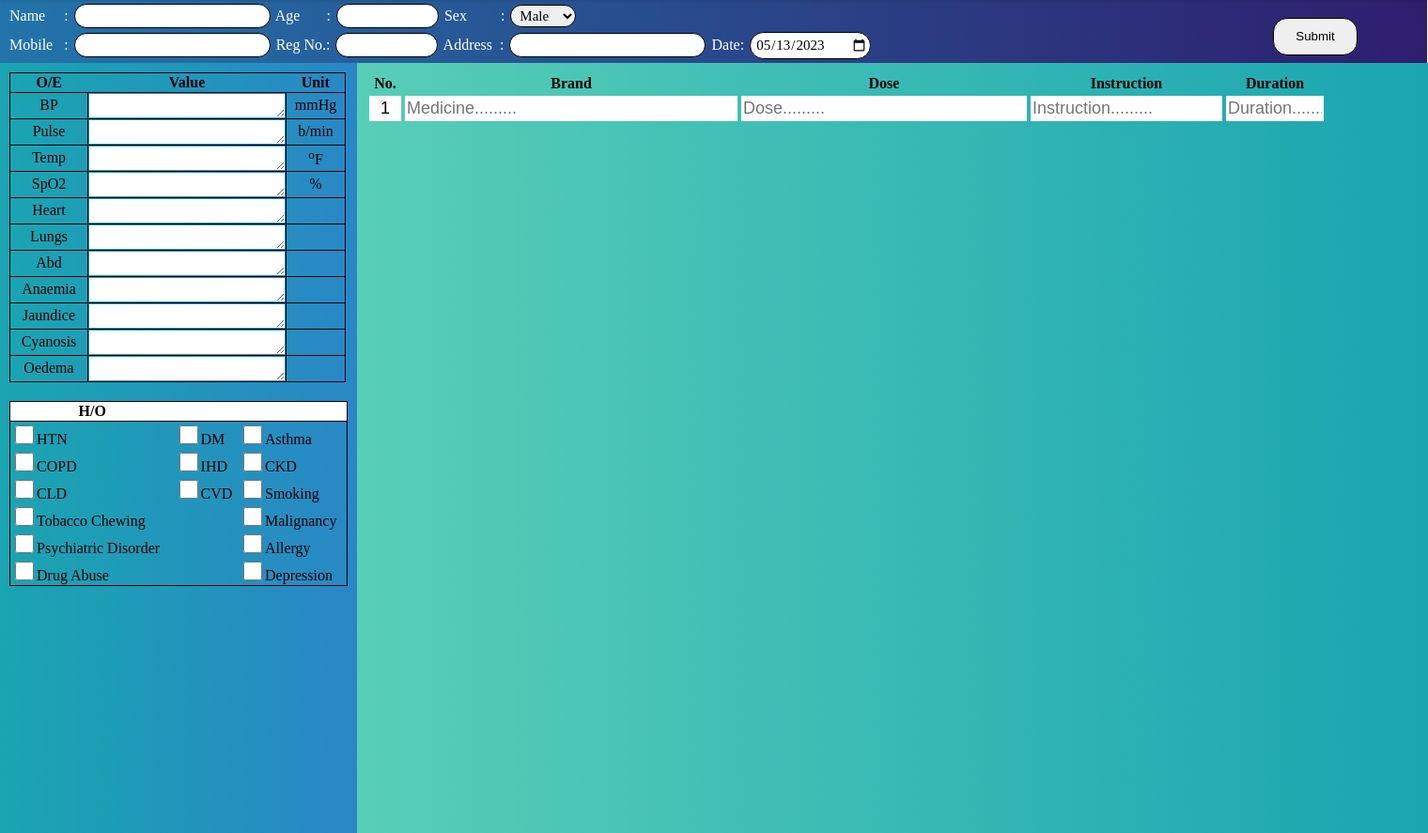
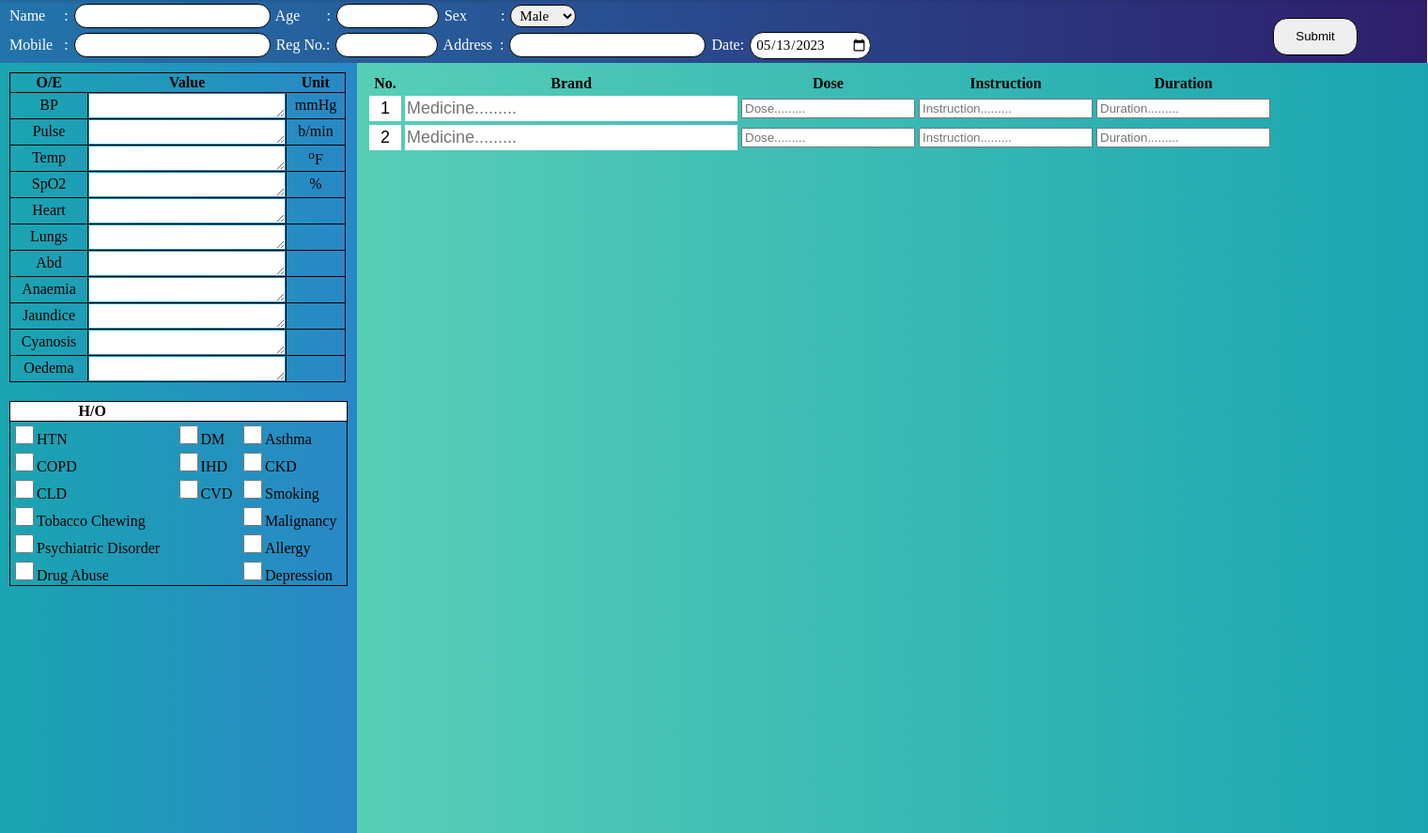
Before and after one commit to sarwar76200/PWS, a PHP site: page /homepage.php in a window 1520 px wide. Shown: the part 30-917 px from the top of the page at 94% size. Run offline with PHP 8.4, Linux system fonts and the light colour scheme.

Commit message:
edit homepage

```diff
--- a/homepage.php
+++ b/homepage.php
@@ -217,15 +217,44 @@
                         <tr class="mainBarTr">
                             <td><input type="text" name="no1" class="no" id="no1" value="1"></td>
                             <td>
-                                <input type="text" name="brand1" class="brand" id="search" placeholder="Medicine........." autocomplete="off">
+                                <input type="text" name="brand1" class="brand" id="brand1" placeholder="Medicine........." autocomplete="off">
                                 <div class="MedicineList" id="MedicineList"></div>
                             </td>
-                            <td><input type="text" name="dose1" class="dose" id="search" placeholder="Dose........." autocomplete="off"></td>
-                            <td><input type="text" name="instruction1" class="instruction" id="search" placeholder="Instruction........." autocomplete="off"></td>
-                            <td><input type="text" name="duration1" class="duration" id="search" placeholder="Duration........." autocomplete="off"></td>
+                            <td>
+                                <input type="text" name="dose1" class="Dose" id="dose1" placeholder="Dose........." autocomplete="off">
+                                <div class="DoseList" id="DoseList"></div>
+                            </td>
+                            <td>
+                                <input type="text" name="instruction1" class="Instruction" id="instruction1" placeholder="Instruction........." autocomplete="off">
+                                <div class="InstructionList" id="InstructionList"></div>
+                            </td>
+                            <td>
+                                <input type="text" name="duration1" class="Duration" id="duration1" placeholder="Duration........." autocomplete="off">
+                                <div class="DurationList" id="DurationList"></div>
+                            </td>
                         </tr>
-                        <!-- <div class="MedicineList" id="MedicineList"></div> -->
-                        <!-- <div id="tableData"></div> -->
+
+
+                        <tr class="mainBarTr">
+                            <td><input type="text" name="no1" class="no" id="no1" value="2"></td>
+                            <td>
+                                <input type="text" name="brand1" class="brand" id="brand1" placeholder="Medicine........." autocomplete="off">
+                                <div class="MedicineList" id="MedicineList"></div>
+                            </td>
+                            <td>
+                                <input type="text" name="dose1" class="Dose" id="dose1" placeholder="Dose........." autocomplete="off">
+                                <div class="DoseList" id="DoseList"></div>
+                            </td>
+                            <td>
+                                <input type="text" name="instruction1" class="Instruction" id="instruction1" placeholder="Instruction........." autocomplete="off">
+                                <div class="InstructionList" id="InstructionList"></div>
+                            </td>
+                            <td>
+                                <input type="text" name="duration1" class="Duration" id="duration1" placeholder="Duration........." autocomplete="off">
+                                <div class="DurationList" id="DurationList"></div>
+                            </td>
+                        </tr>
+
 
 
 
@@ -244,69 +273,7 @@
 
 
     <script type="text/javascript" src="js/jquery.js"></script>
-    <script type="text/javascript">
-
-        $(document).ready(function(){
-
-            /* Autocomplete Textbox */
-
-            $("#search").keyup(function(){   //this is normal code
-
-            var Medicine = $(this).val();
-
-            if(Medicine != ''){
-                $.ajax({
-                    url: "loadMedicine.php",
-                    method: "POST",
-                    data: {Drugs : Medicine},
-                    success: function(data){
-                    console.log(data);
-                    $("#MedicineList").fadeIn("fast").html(data);
-                    }
-                });
-            }else{
-                $("#MedicineList").fadeOut();
-                $("#tableData").html("");
-            }
-
-
-
-            // this code for when click search box and show suggestion and click outside of the box hide suggestion
-
-            // $(document).on('click','#search',function(){
-            // var Medicine = $(this).val();
-
-            // $.ajax({
-            //     url: "loadMedicine.php",
-            //     method: "POST",
-            //     data: { Drugs: Medicine},
-            //     success: function(data){
-            //     console.log(data);
-            //     $("#MedicineList").fadeIn("fast").html(data);
-            //     }
-            // });
-
-
-
-
-
-            $(document).on('click','',function(){
-                $("#MedicineList").fadeOut("fast");
-                $("#tableData").html("");
-            });
-
-        });
-
-
-        // Autocomplete List Click Code
-        $(document).on('click','#MedicineList li',function(){
-        $('#search').val($(this).text());
-        $("#MedicineList").fadeOut();
-        });
-
-        });
-    // });
-    </script>
+    <script type="text/javascript" src="js/homepage.js"></script>
 
 
 </body>
```
